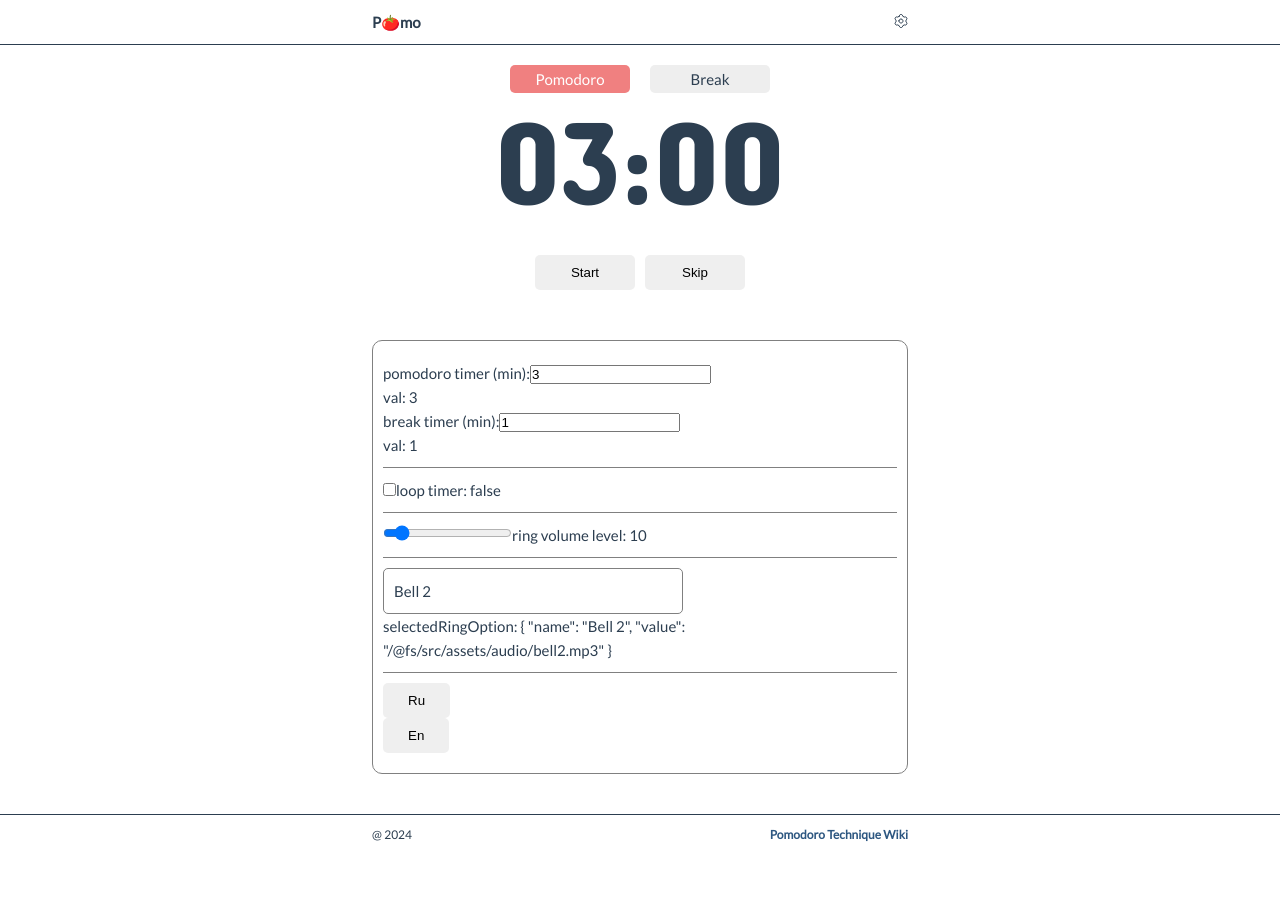
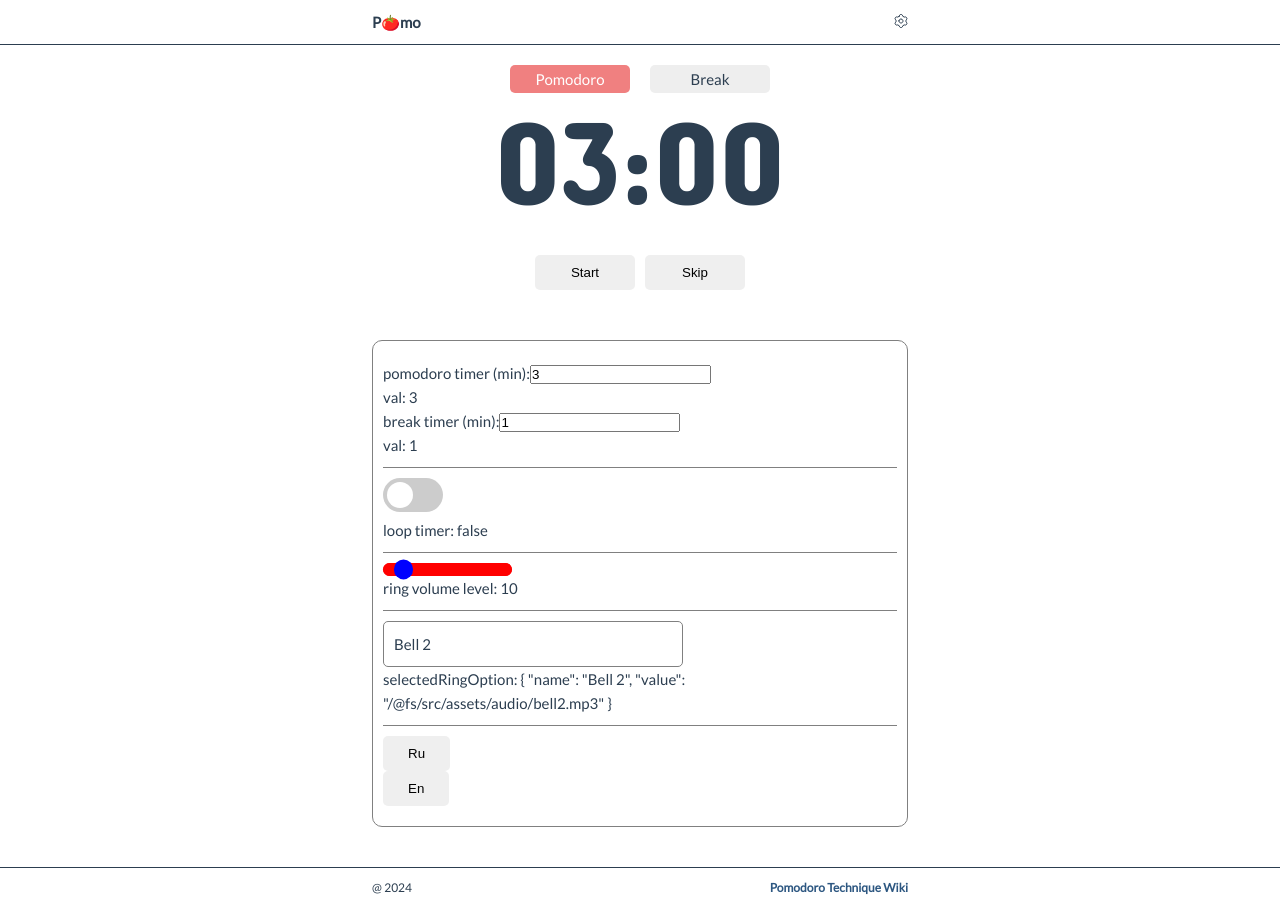
Before and after one commit to yygthb/pomo, a Vue app: page / in a window 1280 px wide. Before the commit the page ends 854 px from the top, so only its background shows below. Built offline with nearby package versions, Linux system fonts and the light colour scheme.

Commit message:
feat: ckeckbox & range styles

```diff
--- a/src/components/Main.vue
+++ b/src/components/Main.vue
@@ -122,7 +122,6 @@ function tabClickHandler(tabName) {
     activeTimer.value.timer = breakTimer;
   }
 }
-
 </script>
 
 <template>
--- a/src/components/ui/AppCheckbox.vue
+++ b/src/components/ui/AppCheckbox.vue
@@ -1,11 +1,66 @@
 <script setup>
+import { getCurrentInstance } from "vue";
+
+const { uid } = getCurrentInstance();
 const checked = defineModel();
 </script>
 
 <template>
-  <input type="checkbox" v-model="checked">
+  <div class="checkbox-wrapper">
+    <label class="switch" :for="uid">
+      <input type="checkbox" v-model="checked" :id="uid" />
+      <div class="slider round"></div>
+    </label>
+  </div>
 </template>
 
 <style lang="scss" scoped>
+.checkbox-wrapper .switch {
+  display: inline-block;
+  height: 34px;
+  position: relative;
+  width: 60px;
+}
 
+.checkbox-wrapper .switch input {
+  display: none;
+}
+
+.checkbox-wrapper .slider {
+  background-color: #ccc;
+  bottom: 0;
+  cursor: pointer;
+  left: 0;
+  position: absolute;
+  right: 0;
+  top: 0;
+  transition: 0.4s;
+}
+
+.checkbox-wrapper .slider:before {
+  background-color: #fff;
+  bottom: 4px;
+  content: "";
+  height: 26px;
+  left: 4px;
+  position: absolute;
+  transition: 0.4s;
+  width: 26px;
+}
+
+.checkbox-wrapper input:checked + .slider {
+  background-color: #66bb6a;
+}
+
+.checkbox-wrapper input:checked + .slider:before {
+  transform: translateX(26px);
+}
+
+.checkbox-wrapper .slider.round {
+  border-radius: 34px;
+}
+
+.checkbox-wrapper .slider.round:before {
+  border-radius: 50%;
+}
 </style>
--- a/src/components/ui/AppRange.vue
+++ b/src/components/ui/AppRange.vue
@@ -10,20 +10,87 @@ const props = defineProps({
   },
   changeHandler: {
     type: Function,
-  }
-})
+  },
+});
 
-const rangeEmit = defineEmits(['update:modelValue'])
+const rangeEmit = defineEmits(["update:modelValue"]);
 
 function changeHandler(e) {
-  rangeEmit('update:modelValue', e.target.value)
+  rangeEmit("update:modelValue", e.target.value);
   props.changeHandler();
 }
 </script>
 
 <template>
-  <input type="range" :value="modelValue" @input="changeHandler" step="10" />
+  <div class="range-container">
+    <input class="range" type="range" :value="modelValue" @input="changeHandler" step="10" />
+  </div>
 </template>
 
 <style lang="scss" scoped>
+
+.range-container {
+  $trackHeight: 0.8rem;
+  $trackColor: red;
+  $thumbRadius: 1.2rem;
+  $thumbColor: blue;
+
+  @mixin slider-thumb {
+    position: relative;
+    width: $thumbRadius;
+    height: $thumbRadius;
+    background: $thumbColor;
+    border-radius: 999px;
+    border: none;
+    pointer-events: all;
+    appearance: none;
+    z-index: 1;
+  }
+
+  width: fit-content;
+
+  input.range {
+    display: block;
+    position: relative;
+    width: 100%;
+    appearance: none;
+    border-radius: 999px;
+    z-index: 0;
+    cursor: pointer;
+
+    &::before {
+      content: "";
+      position: absolute;
+      width: var(--ProgressPercent, 100%);
+      height: 100%;
+      background: $trackColor;
+      pointer-events: none;
+      border-radius: 999px;
+    }
+
+    &::-webkit-slider-runnable-track {
+      appearance: none;
+      background: $trackColor;
+      height: $trackHeight;
+      border-radius: 999px;
+    }
+
+    &::-moz-range-track {
+      appearance: none;
+      background: $trackColor;
+      height: $trackHeight;
+      border-radius: 999px;
+    }
+
+    &::-moz-range-thumb {
+      @include slider-thumb;
+    }
+
+    &::-webkit-slider-thumb {
+      @include slider-thumb;
+      top: 50%;
+      transform: translate(0, -50%);
+    }
+  }
+}
 </style>
```
